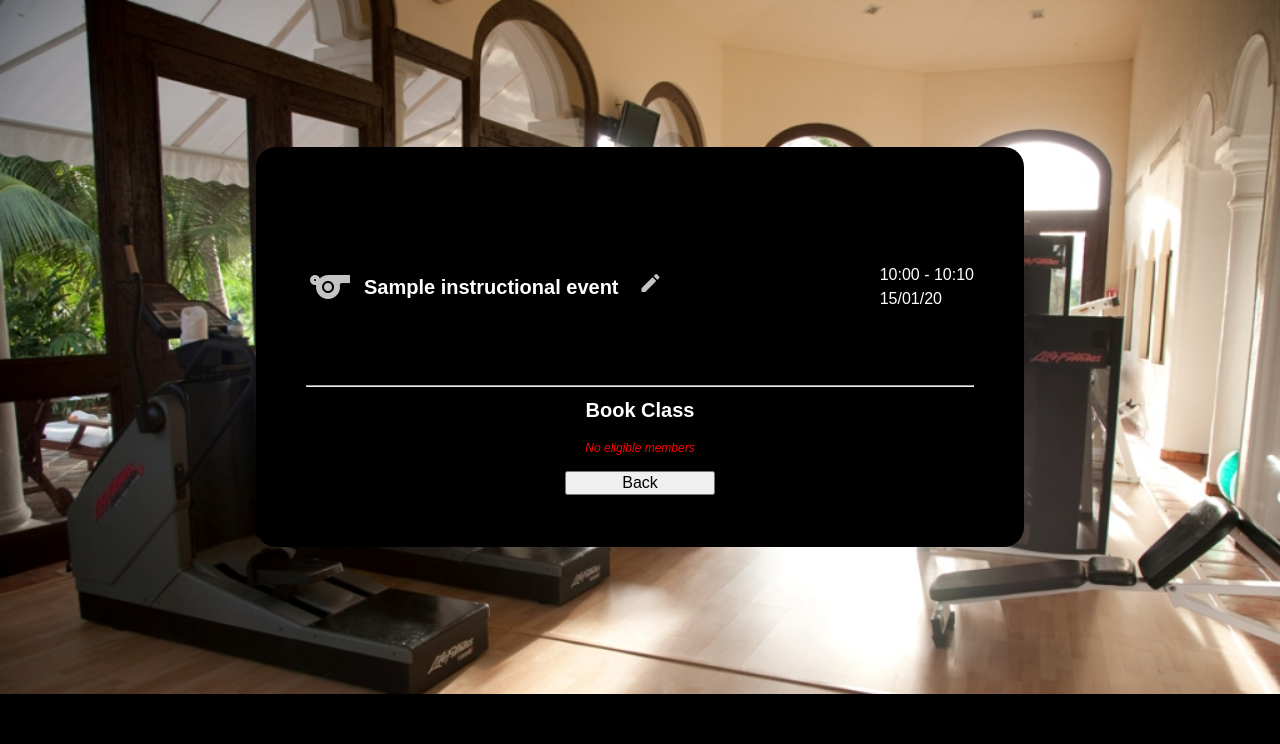
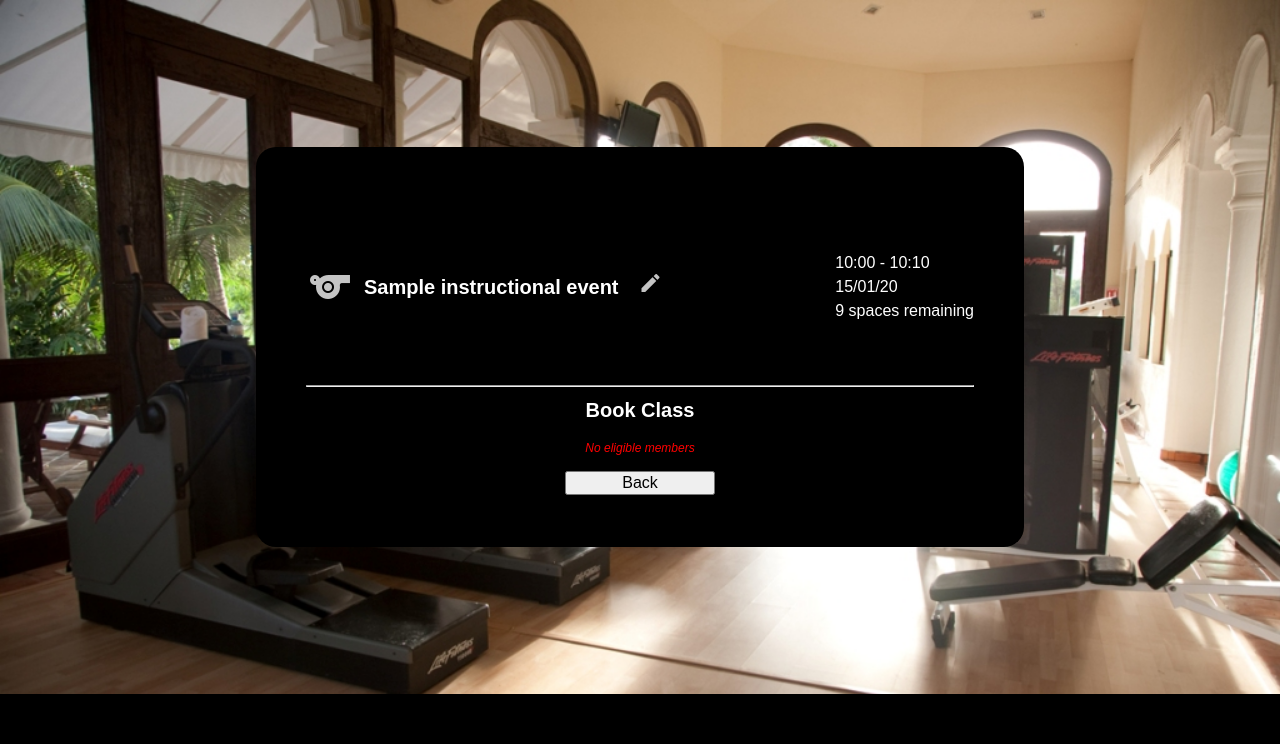
Before and after one commit to douglasrusse11/gym_project, a Flask app: page /classes/1/book in a window 1280 px wide. Shown: the part 56-800 px from the top of the page. Run offline with Flask 2, Linux system fonts and the light colour scheme; a database or web service that is not in the repository returns one stand-in record (values such as "Sample title"); some libraries are stand-ins or nearby versions.

Commit message:
updates classes/book template to show remaining spaces, modifies /classes/<id>/book route to pass spaces_remaining to template

```diff
--- a/controllers/classes_controller.py
+++ b/controllers/classes_controller.py
@@ -57,7 +57,8 @@ def book_class(id):
         eligible_members = [member for member in members if member not in instructional_event.members]
     else:
         eligible_members = []
-    return render_template("classes/book.html", instructional_event=instructional_event, members=eligible_members)
+    spaces_remaining = instructional_event.capacity - len(instructional_event.members)
+    return render_template("classes/book.html", instructional_event=instructional_event, members=eligible_members, spaces_remaining=spaces_remaining)
 
 @classes_blueprint.route('/classes/<id>/book', methods=["POST"])
 def add_member_to_class(id):
--- a/templates/classes/book.html
+++ b/templates/classes/book.html
@@ -18,6 +18,7 @@
     <div class="class-details">
         <p>{{ instructional_event.time.__format__('%H:%M') }} - {{ instructional_event.end_time().__format__('%H:%M') }}</p>
         <p>{{ instructional_event.time.__format__('%d/%m/%y') }}</p>
+        <p>{{ spaces_remaining }} spaces remaining</p>
     </div>
 </div>
 <hr class="class-separator">
```
